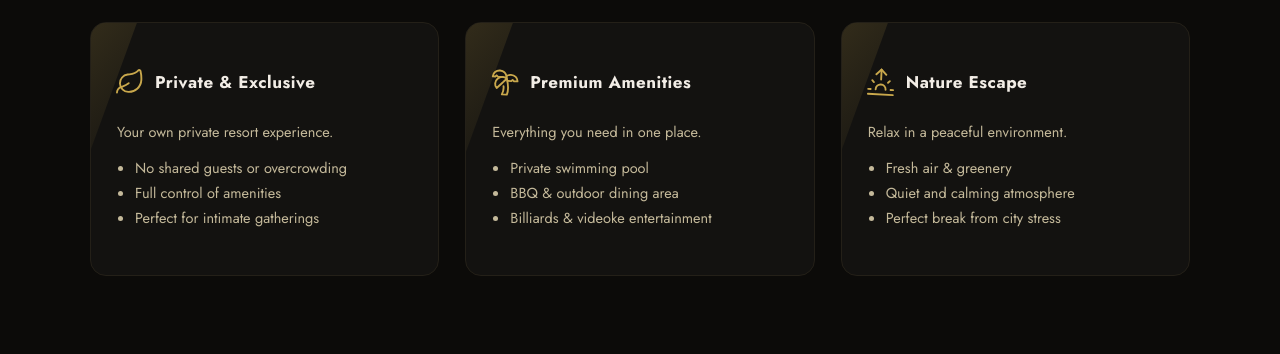
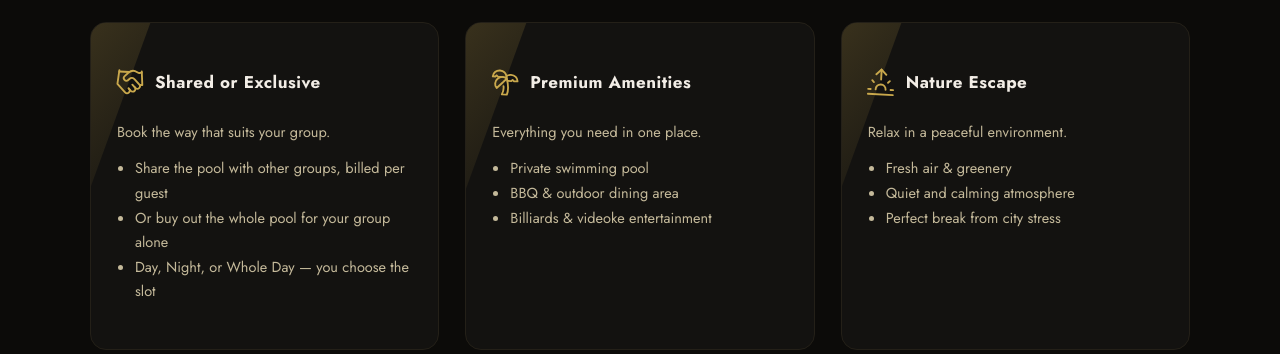
Before and after one commit to kuriadev/stone-wood, a Next.js app: page /about in a window 1280 px wide. Shown: the part 946-1300 px from the top of the page. Built offline with nearby package versions, Linux system fonts and the light colour scheme; no server answers; grey boxes are pictures that could not be loaded.

Commit message:
About Page

```diff
--- a/components/sections/About.tsx
+++ b/components/sections/About.tsx
@@ -268,13 +268,18 @@ export function About({
         >
           {[
             {
-              icon: "leaf",
-              title: "Private & Exclusive",
-              desc: "Your own private resort experience.",
+              // Was "Private & Exclusive" / "No shared guests or overcrowding",
+              // which contradicted the product: the resort sells a Shared tier
+              // where the pool IS shared with other groups in the same slot.
+              // This now describes the real choice a guest makes, in the same
+              // words the booking screen uses (see BookNow's tier copy).
+              icon: "handshake",
+              title: "Shared or Exclusive",
+              desc: "Book the way that suits your group.",
               details: [
-                "No shared guests or overcrowding",
-                "Full control of amenities",
-                "Perfect for intimate gatherings",
+                "Share the pool with other groups, billed per guest",
+                "Or buy out the whole pool for your group alone",
+                "Day, Night, or Whole Day — you choose the slot",
               ],
             },
             {
```
